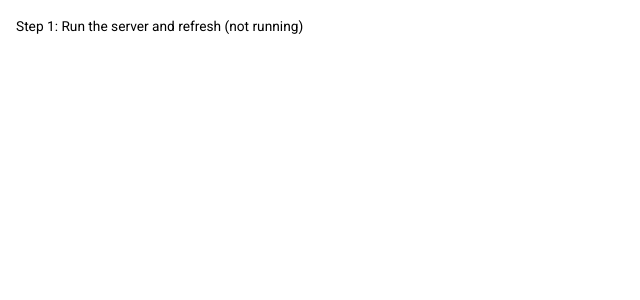
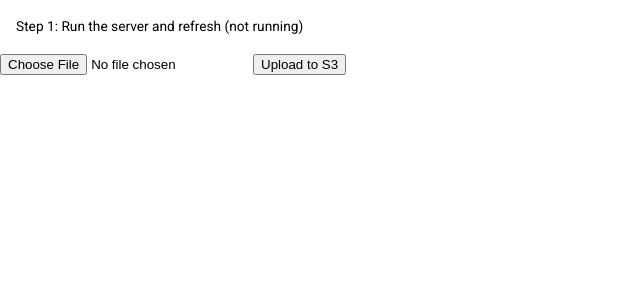
Before and after one commit to hatchways/team-harvest-crunch, a React (Create React App) app in the folder client/: page /S3Test in a window 1280 px wide. Shown: the top 300 px of the page, without its empty margins (0-640 px from the left). Built offline with nearby package versions, Linux system fonts and the light colour scheme; no server answers.

Commit message:
added s3 implementation

```diff
--- a/client/package.json
+++ b/client/package.json
@@ -4,10 +4,11 @@
   "private": true,
   "dependencies": {
     "@material-ui/core": "^4.1.3",
+    "aws-s3": "^2.0.5",
     "react": "^16.13.1",
     "react-dom": "^16.13.1",
-    "react-scripts": "3.4.3",
-    "react-router-dom": "^5.0.1"
+    "react-router-dom": "^5.0.1",
+    "react-scripts": "3.4.3"
   },
   "scripts": {
     "start": "react-scripts start",
--- a/client/src/App.js
+++ b/client/src/App.js
@@ -4,6 +4,7 @@ import { BrowserRouter, Route } from "react-router-dom";
 
 import { theme } from "./themes/theme";
 import LandingPage from "./pages/Landing";
+import S3Test from "./pages/S3Test";
 
 import "./App.css";
 
@@ -12,6 +13,7 @@ function App() {
     <MuiThemeProvider theme={theme}>
       <BrowserRouter>
         <Route path="/" component={LandingPage} />
+        <Route path="/S3Test" component={S3Test} />
       </BrowserRouter>
     </MuiThemeProvider>
   );
--- /dev/null
+++ b/client/src/pages/S3Test.js
@@ -0,0 +1,45 @@
+import React, { Component } from "react";
+import S3 from "aws-s3";
+
+const config = {
+    bucketName: 'harvestcrunch-bakedgoods',
+    region: 'us-east-2',
+    accessKeyId: process.env.REACT_APP_AWS_ACCESS_KEY_ID,
+    secretAccessKey: process.env.REACT_APP_AWS_SECRET_KEY,
+}
+class S3Test extends Component{
+    state = {
+        selectedFile: null,
+    }
+    fileSelectedHandler = event => {
+        this.setState({
+            selectedFile: event.target.files[0]
+        });
+    }
+
+    fileUploadHandler = () => {
+        const S3Client = new S3(config);
+        var filename = this.state.selectedFile.name.split(".")[0];
+        S3Client
+            .uploadFile(this.state.selectedFile, filename)
+            .then(data => {
+                var link = document.getElementById("picLink");
+                link.innerHTML = data.location;
+                link.href = data.location;
+            })
+            .catch(err => console.log(err))
+    }
+
+    render(){
+        return (
+            <div>
+                <input type="file" onChange={this.fileSelectedHandler} />
+                <button onClick={this.fileUploadHandler}>Upload to S3</button>
+                <a id="picLink" href=""></a>
+            </div>
+        );
+    }
+
+}
+
+export default S3Test;
```
